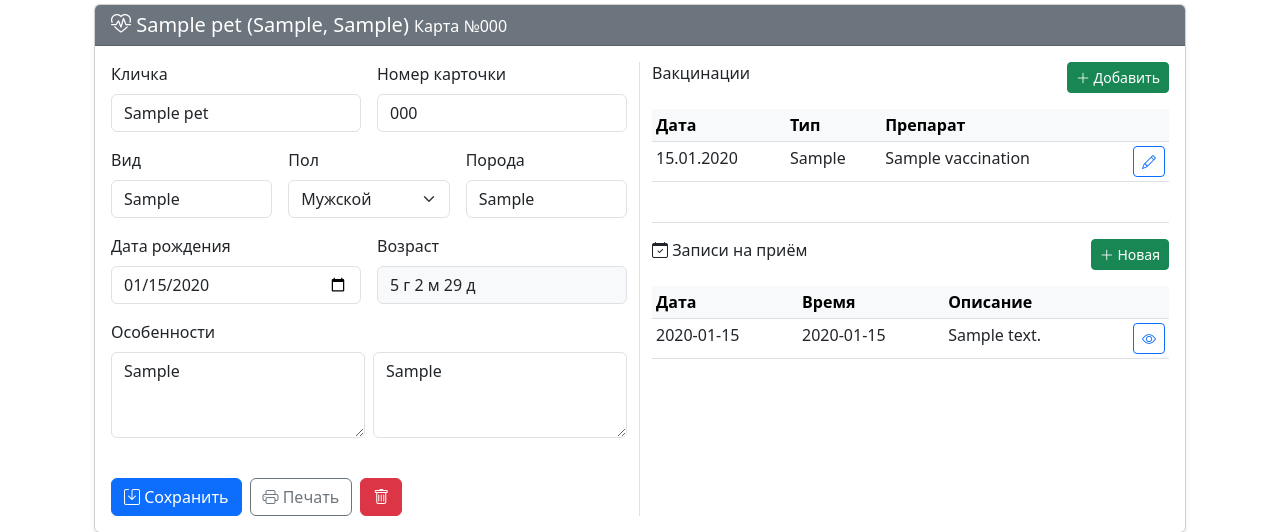
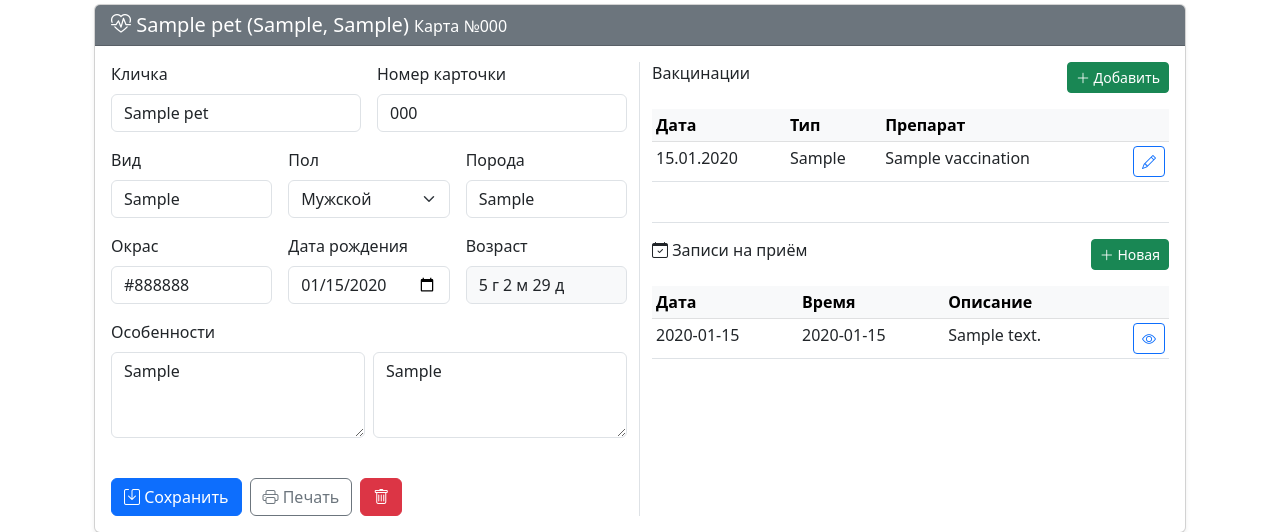
Before and after one commit to Stuard256/Aibolit, a Flask app: page /owner/1 in a window 1280 px wide. Shown: the part 350-882 px from the top of the page. Run offline with Flask 3, Linux system fonts and the light colour scheme; tables that the repository leaves empty hold one stand-in row (values such as "Sample post"); some libraries are stand-ins or nearby versions.

Commit message:
Fix bugs with no coloration & wrong sex selectors

```diff
--- a/templates/owner_card.html
+++ b/templates/owner_card.html
@@ -141,8 +141,8 @@
                 <select name="gender" class="form-select" required>
                   <option value="М">Мужской</option>
                   <option value="Ж">Женский</option>
-                  <option value="кастрат М">Кастрат мужской</option>
-                  <option value="кастрат Ж">Кастрат женский</option>
+                  <option value="КМ">Кастрат мужской</option>
+                  <option value="КЖ">Кастрат женский</option>
                 </select>
               </div>
 
@@ -153,12 +153,16 @@
 
               <div class="col-12">
                 <div class="row g-3">
-                  <div class="col-md-6">
+                  <div class="col-md-4">
+                    <label class="form-label">Окрас</label>
+                    <input type="text" class="form-control" name="coloration" required>
+                  </div>
+                  <div class="col-md-4">
                     <label class="form-label">Дата рождения</label>
                     <input type="date" class="form-control" name="birth_date" required>
                   </div>
 
-                  <div class="col-md-6">
+                  <div class="col-md-4">
                     <label class="form-label">Возраст</label>
                     <input type="text" class="form-control" value="Рассчитывается автоматически" disabled>
                   </div>
@@ -262,8 +266,8 @@
                 <select name="gender" class="form-select" required>
                   <option value="М" {% if pet.gender=="М" %}selected{% endif %}>Мужской</option>
                   <option value="Ж" {% if pet.gender=="Ж" %}selected{% endif %}>Женский</option>
-                  <option value="кастрат М" {% if pet.gender=="КМ" %}selected{% endif %}>Кастрат мужской</option>
-                  <option value="кастрат Ж" {% if pet.gender=="КЖ" %}selected{% endif %}>Кастрат женский</option>
+                  <option value="КМ" {% if pet.gender=="КМ" %}selected{% endif %}>Кастрат мужской</option>
+                  <option value="КЖ" {% if pet.gender=="КЖ" %}selected{% endif %}>Кастрат женский</option>
                 </select>
               </div>
 
@@ -274,13 +278,17 @@
 
               <div class="col-12">
                 <div class="row g-3">
-                  <div class="col-md-6">
+                  <div class="col-md-4">
+                    <label class="form-label">Окрас</label>
+                    <input type="text" class="form-control" name="coloration" value="{{ pet.coloration }}" required>
+                  </div>
+                  <div class="col-md-4">
                     <label class="form-label">Дата рождения</label>
                     <input type="date" class="form-control" name="birth_date"
                       value="{{ pet.birth_date.strftime('%Y-%m-%d') }}" required>
                   </div>
 
-                  <div class="col-md-6">
+                  <div class="col-md-4">
                     <label class="form-label">Возраст</label>
                     <input type="text" class="form-control" value="{{ pet.pet_formatted_age() }}" disabled>
                   </div>
```
